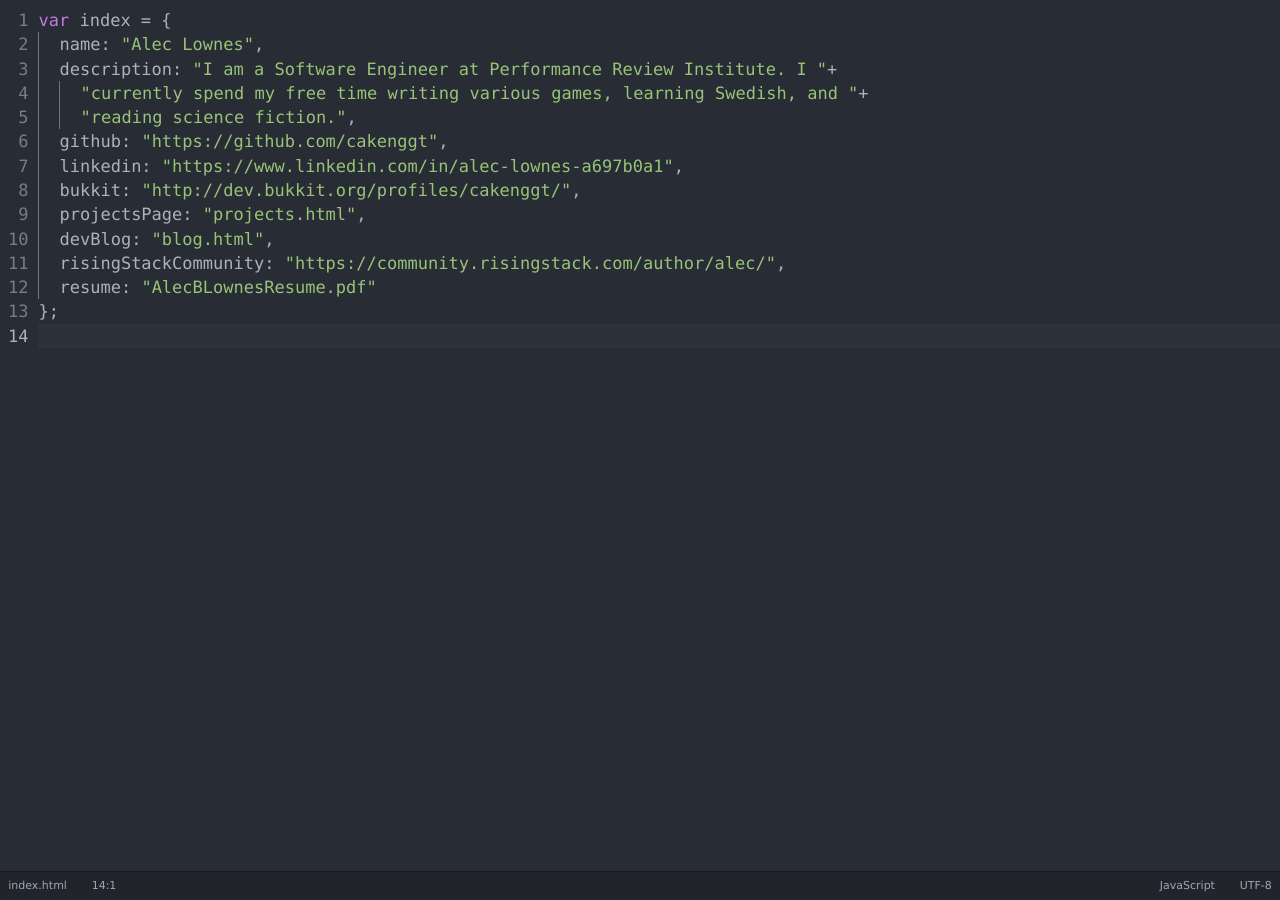
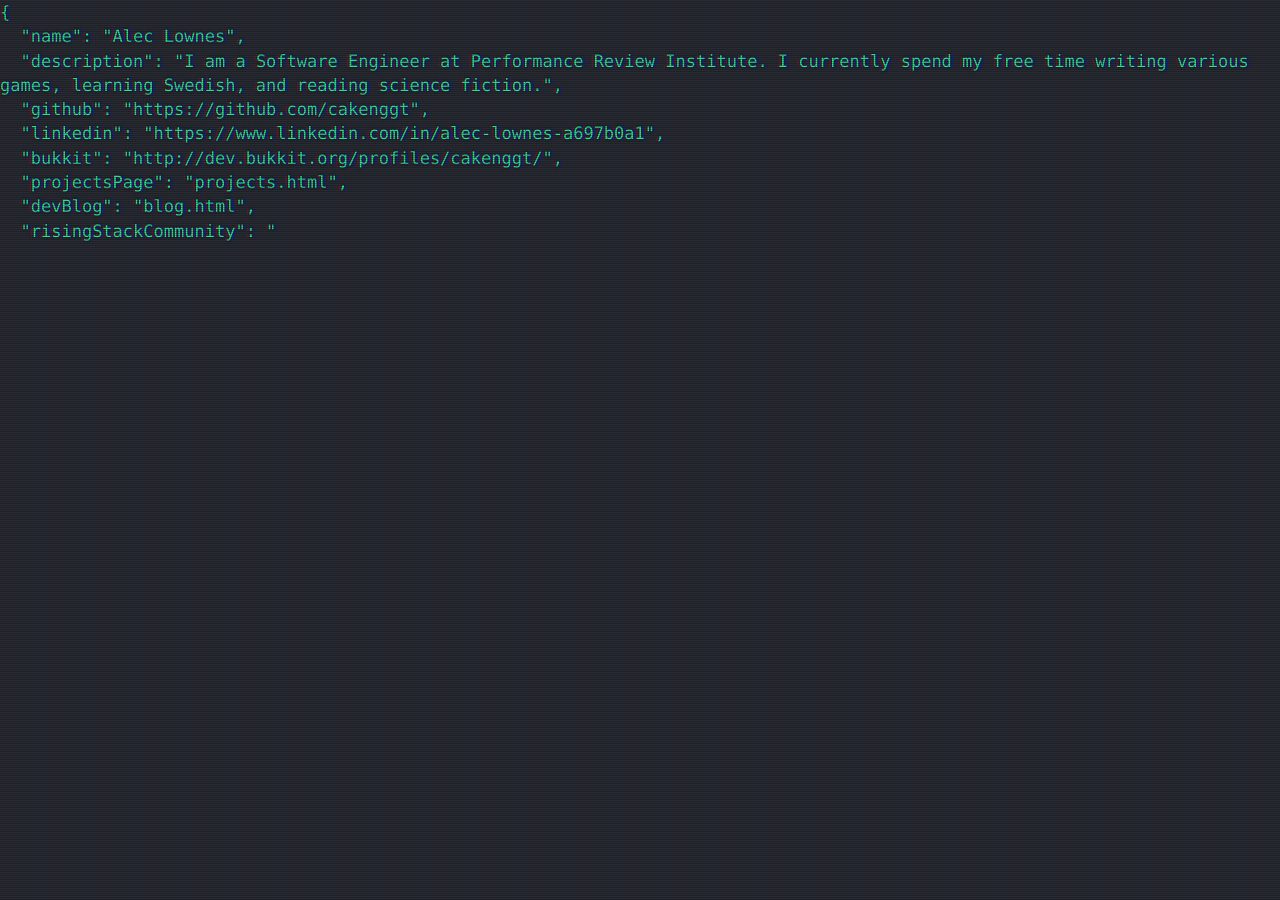
Before and after one commit to cakenggt/aleclownes.com, a Jekyll site: the page built from index.html, in a window 1280 px wide. Built offline with Jekyll 4.4.1, drawn with Linux system fonts in a browser that asks for light colours; nearby versions of some CDN libraries.

```diff
--- a/_layouts/json_page.html
+++ b/_layouts/json_page.html
@@ -7,21 +7,16 @@
     <title>{{ page.title }}</title>
     {% feed_meta %}
     <link rel="stylesheet" type="text/css" media="screen" href="/css/stylesheet.css">
-    <script src="https://cdnjs.cloudflare.com/ajax/libs/jquery/2.1.4/jquery.min.js"></script>
+    <link rel="stylesheet" type="text/css" media="screen" href="/css/crt.css">
     <script src="/js/scripts.js"></script>
     <script type="text/javascript">
-      $(function(){
-        bootPage('{{ page.variable }}', {{ content }});
-      });
+      window.onload = function(){
+        renderPage('{{ page.variable }}', `{{ content }}`);
+      };
+      window.onclick = onBodyClick;
     </script>
   </head>
-  <body>
-    <table>
-      <tbody id="container">
-      </tbody>
-    </table>
-    <div class="footer">
-      <span class="footer-text fleft" id="resource">{{ page.title }}</span><span class="footer-text fleft" id="line-num"></span><span class="footer-text fright">UTF-8</span><span class="footer-text fright">JavaScript</span>
-    </div>
+  <body class="crt">
+    <div id="container"></div>
   </body>
 </html>
--- a/css/stylesheet.css
+++ b/css/stylesheet.css
@@ -1,96 +1,18 @@
 body {
+	background-color: rgb(40, 44, 52);
+  margin: 0;
+}
+#container {
+  white-space: pre-wrap;
   font-family: Inconsolata, Monaco, Consolas, 'DejaVu Sans Mono', monospace;
   font-size: 17px;
   line-height: 1.42857143;
-  color: #333333;
-	background-color: rgb(40, 44, 52);
-  margin-right: 0px;
-}
-table {
-  padding-bottom: 56px;
-  border-spacing: 0px;
-  width: 100%;
-}
-td {
-  color: #ABB2BF;
-  padding: 0px;
-}
-div {
-  display: block;
-}
-.gutter {
-  text-align: right;
-	width: 20px;
-	color: rgba(171, 178, 191, 0.6);
-	background-color: rgb(40, 44, 52);
-	padding-right: 10px;
-}
-.storage {
-  color: #c678dd;
-}
-.text {
-  color: #ABB2BF;
-}
-.indent {
-	padding-left: 20px;
-	display: inline-block;
-  border-left: thin solid rgba(171, 178, 191, 0.55);
-  width: inherit;
-}
-.string {
-	color: #98c379;
-}
-.function-name {
-	color: #61afef;
-}
-.function {
-	color: #c678dd;
-}
-.class {
-	color: #e5c07b;
-}
-.constant {
-	color: #d19a66;
+  color: #28fc91;
 }
 a {
-	color: inherit;
+	color: #ff2e88;
 	text-decoration: none;
 }
 a:hover {
 	text-decoration: underline;
 }
-tr:last-child {
-  background-color: rgba(153, 187, 255, 0.04);
-}
-tr:last-child .gutter {
-  color: rgba(171, 178, 191, 1);
-}
-.escape {
-  color: #56b6c2;
-}
-.footer {
-    position: fixed;
-    bottom: 0;
-    left: 0;
-    right: 0;
-    height: 28px;
-    color: #9DA5B4;
-    width: 100%;
-    background-color: rgb(33, 37, 43);
-    border-top: solid 1px rgb(24, 26, 31);
-    font-size: 11px;
-    font-family: 'Lucida Grande', 'Segoe UI', Ubuntu, Cantarell, sans-serif;
-}
-.footer-text {
-  line-height: 28px;
-}
-.fleft {
-  float: left;
-  margin-right: 16.5px;
-  margin-left: 8.25px;
-}
-.fright {
-  float: right;
-  margin-left: 16.5px;
-  margin-right: 8.25px;
-}
--- a/js/scripts.js
+++ b/js/scripts.js
@@ -1,185 +1,62 @@
 var urlRegex = /(((http|ftp|https):\/\/)?[\w-\/]+(\.[\w-]+)+([\w.,@?^=%&amp;:\/~+#-]*[\w@?^=%&amp;\/~+#-])?)/g;
 
-function renderPage(name, json){
-	var table = $('#container');
-	table.empty();
-	//print var name = {
-	table.append('<tr><td class="gutter">1</td><td> <span class="storage">var</span> ' +
-	name + " = {</tr></td>");
-	renderObject(table, json, 1, true);
-	var lastRow = $('td:last');
-	//Remove last comma and replace with semicolon
-	lastRow.html(lastRow.html().substring(0, lastRow.html().length-1)+';');
-	table.append('<tr><td class="gutter">' + ($('#container tr').length+1) + '</td><td></td></tr>');
-	$('#line-num').text($('#container tr').length+":1");
+const enterSound = new Audio('/audio/enter.wav');
+const keySounds = [
+	new Audio('/audio/key01.wav'),
+	new Audio('/audio/key02.wav'),
+	new Audio('/audio/key03.wav'),
+	new Audio('/audio/key04.wav'),
+	new Audio('/audio/key05.wav'),
+	new Audio('/audio/key06.wav')
+];
+
+const timeoutIds = [];
+var finished = false;
+var container;
+var jsonString;
+
+function renderPage(name, str){
+	container = document.querySelector('#container');
+	jsonString = str;
+	var typingSpeed = 10;
+	for (var i = 1; i < jsonString.length; i++) {
+		var substring = jsonString.substr(0, i);
+		timeoutIds.push(setTimeout(setText(container, substring), typingSpeed*i));
+	}
+	timeoutIds.push(setTimeout(urlLinker, jsonString.length*typingSpeed));
 }
 
-function renderObject(table, obj, indents, differentLine){
-	var indentStart = '';
-	var indentEnd = '';
-	var indentList = generateIndents(indents);
-	indentStart = indentList[0];
-	indentEnd = indentList[1];
-	var intro = differentLine ?
-	'<tr>'+ '<td class="gutter">' + ($('#container tr').length+1) + '</td>' + '<td>' + indentStart :
-	'';
-	var outro = differentLine ? '</td></tr>' : '</tr>';
-	if (obj instanceof Object){
-		if (obj instanceof Date){
-			//If date
-			$('.indent:last').append('new <span class="class">Date</span>(<span class="string">"'+
-			obj.getFullYear()+'-'+('0'+(obj.getMonth()+1)).slice(-2)+
-				'"</span>),');
+function setText(element, str) {
+	return function () {
+		element.innerText = str;
+		if (str[str.length-1] == '\n') {
+			enterSound.play();
+		} else {
+			var key = keySounds[Math.floor(Math.random() * keySounds.length)];
+			key.play();
 		}
-		else if (obj instanceof Function){
-			//If function
-			var entire = obj.toString();
-			var body = entire.slice(entire.indexOf("{") + 1, entire.lastIndexOf("}"));
-			var partsOfFunction = $('.indent:last').html().split(':');
-			$('.indent:last').html('<span class="function-name">'+partsOfFunction[0]+'</span>:'+partsOfFunction[1]);
-			$('.indent:last').append('<span class="function">function</span>(){');
-			//wrap the class and constant parts in their respective classes
-			var re = /(\w*)\.(\w*)\s/;
-			var subst = '<span class="class">$1</span>.<span class="constant">$2</span> ';
-			body = body.replace(re, subst);
-			//make the location a string class
-			re = /\'(.*)\'/;
-			subst = '<span class="string">\'$1\'</span>';
-			body = body.replace(re, subst);
-			table.append('<tr>'+ '<td class="gutter">' + ($('#container tr').length+1) + '</td>' + '<td>' + indentStart + body + indentEnd);
-			var previousIndents = generateIndents(indents-1);
-			table.append('<tr>'+ '<td class="gutter">' + ($('#container tr').length+1) + '</td>' + '<td>' + previousIndents[0] + '},' + previousIndents[1]);
+	};
+}
+
+function onBodyClick() {
+	if (!finished) {
+		for (var i = 0; i < timeoutIds.length; i++) {
+			clearTimeout(timeoutIds[i]);
 		}
-		else{
-			//general object or array
-			var wrappers = '';
-			if (obj instanceof Array){
-				wrappers = '[]';
-			}
-			else{
-				wrappers = '{}';
-			}
-			$('.indent:last').append(wrappers[0]);
-			var first = true;
-			for (var key in obj) {
-			  if (obj.hasOwnProperty(key)) {
-					var keyStr;
-					if (obj instanceof Array){
-						keyStr = '<tr>'+ '<td class="gutter">' + ($('#container tr').length+1) + '</td>' + '<td>' + indentStart +
-						indentEnd;
-					}
-					else{
-						keyStr = '<tr>'+ '<td class="gutter">' + ($('#container tr').length+1) + '</td>' + '<td>' + indentStart +
-						'<span class="key">' + key + ':&nbsp' + '</span>' + indentEnd;
-					}
-					table.append(keyStr);
-					renderObject(table, obj[key], indents+1, !first);
-					first = false;
-			  }
-			}
-			//Remove the last comma if it wasn't empty
-			if (!$.isEmptyObject(obj)){
-				var lastIndent = $('.indent:last');
-				lastIndent.html(lastIndent.html().substring(0, lastIndent.html().length-1));
-			}
-			//Generate indent level for previous level,
-			//except if that level is 0, then generate for 1
-			//because that means it is the next to last closing brace
-			var previousIndents = generateIndents(indents-1);
-			table.append('<tr>'+ '<td class="gutter">' + ($('#container tr').length+1) + '</td>' + '<td>' + previousIndents[0] + wrappers[1] + ',' + previousIndents[1]);
-		}
-	}
-	else{
-		//Not an object
-		var appended = '';
-		if (typeof obj == 'string'){
-			//Is a string
-			var stringText = JSON.stringify(obj);
-			stringText = stringText.substring(1, stringText.length-1);
-			var lastKey = $('.key:last').text();
-			var keyLength = lastKey.length;
-			while (!isUrl(stringText) && stringText.length + keyLength + 2 > 80){
-				var stringRe1 = new RegExp('(.{40,'+(80-keyLength)+'}\\s)?(.*)');
-				var firstLineString = stringText.replace(stringRe1, '$1');
-				stringText = stringText.replace(stringRe1, '$2');
-				if (!firstLineString){
-					//break if the string was too long to break, and thus would loop forever
-					break;
-				}
-				appended += '<span class="string">"' +  firstLineString + '"</span>+';
-				$('.indent:last').append(appended);
-				keyLength = 0;
-				intro = '<tr>'+ '<td class="gutter">' + ($('#container tr').length+1) + '</td>' + '<td>' + indentStart;
-				outro = '</td></tr>';
-				table.append(intro + indentEnd + outro);
-				appended = '';
-			}
-			appended += '<span class="string">"' +  stringText + '"</span>';
-		}
-		else if (typeof obj == 'number' || typeof obj == 'boolean' || obj === null){
-			appended += '<span class="constant">' + obj + '</span>';
-		}
-		else {
-			appended += '<span>' + obj + '</span>';
-		}
-		appended += ',';
-		$('.indent:last').append(appended);
+		setText(container, jsonString)();
+		urlLinker();
 	}
 }
 
-function generateIndents(indents){
-	var indentStart = '';
-	var indentEnd = '';
-	for (var i = 0; i < indents; i ++){
-		indentStart += '<div class="indent">';
-		indentEnd += '</div>';
-	}
-	return [indentStart, indentEnd];
-}
-
-function escapeGenerator(){
-	$('.string').each(function(){
-		var innerHTML = $(this).html();
-		var re = /(\\\S)/g;
-		var subst = '<span class="escape">$1</span>';
-		var result = innerHTML.replace(re, subst);
-		$(this).html(result);
-	});
-}
-
 function urlLinker(){
-	$('.string').each(function(){
-		var innerHTML = $(this).html();
-		var subst = '<a href="$1">$1</a>';
-		var result = innerHTML.replace(urlRegex, subst);
-		$(this).html(result);
-	});
+	var subst = '<a href="$1">$1</a>';
+	container.innerHTML = container.innerHTML.replace(urlRegex, subst);
+	finished = true;
 }
 
 function isUrl(string){
 	return urlRegex.exec(string) !== null;
 }
-
-function bootPage(name, json){
-	renderPage(name, json);
-	escapeGenerator();
-	urlLinker();
-}
-
-$(function(){
-	//Activates the easter egg
-	$('#resource').on('dblclick', function(){
-		ga('send', 'event', 'easter-egg', 'dblclick');
-		$(this).attr('contenteditable', 'true');
-	});
-	$('#resource').on('blur', function(){
-		$.getJSON($(this).text(), function(data){
-			bootPage('newJSON', data);
-		});
-	});
-	console.log('For an easter egg, double click on the resource span in the bottom '+
-	'left corner and enter in a url used to retrieve a JSON');
-});
 
 //Analytics
 (function(i,s,o,g,r,a,m){i['GoogleAnalyticsObject']=r;i[r]=i[r]||function(){
```
Also changed, not shown: 7 other files.
